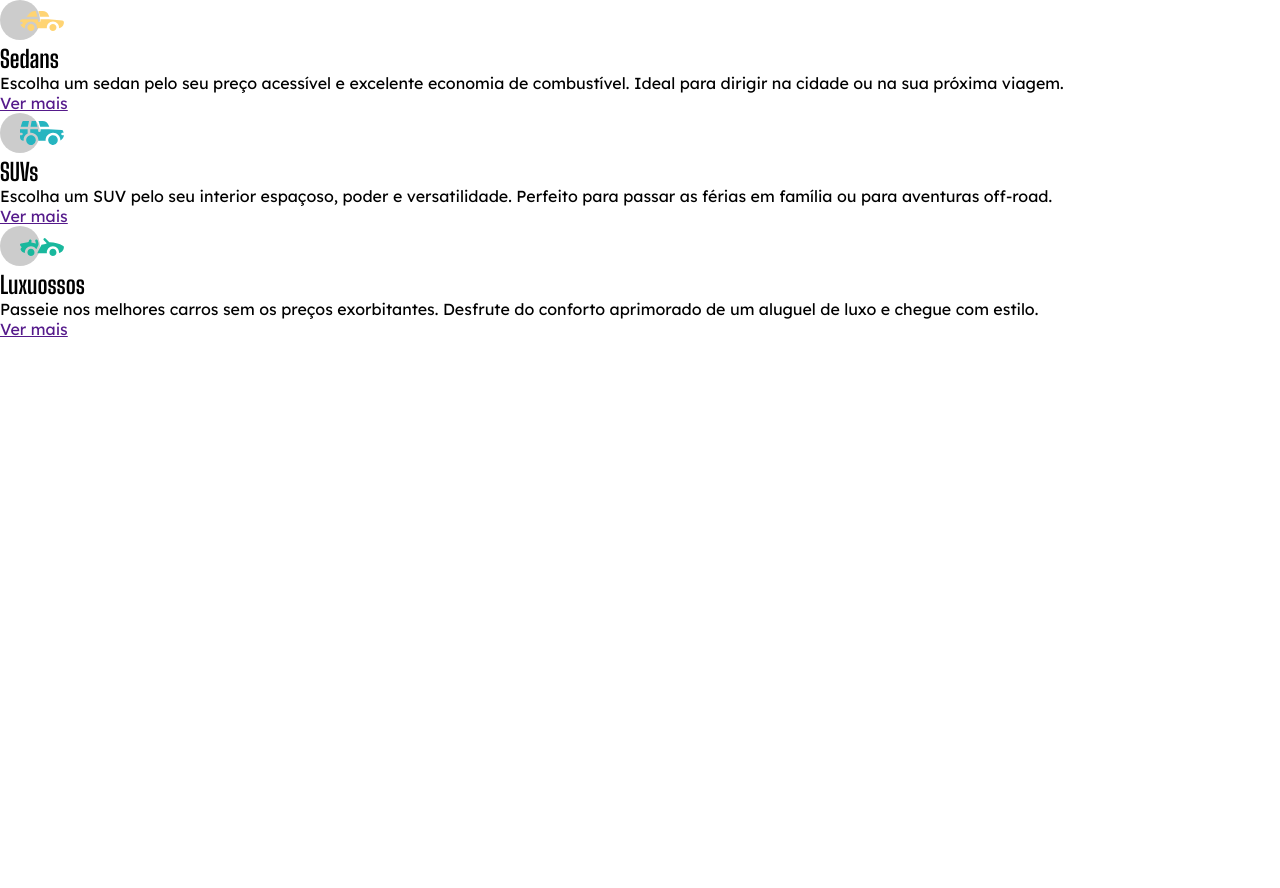
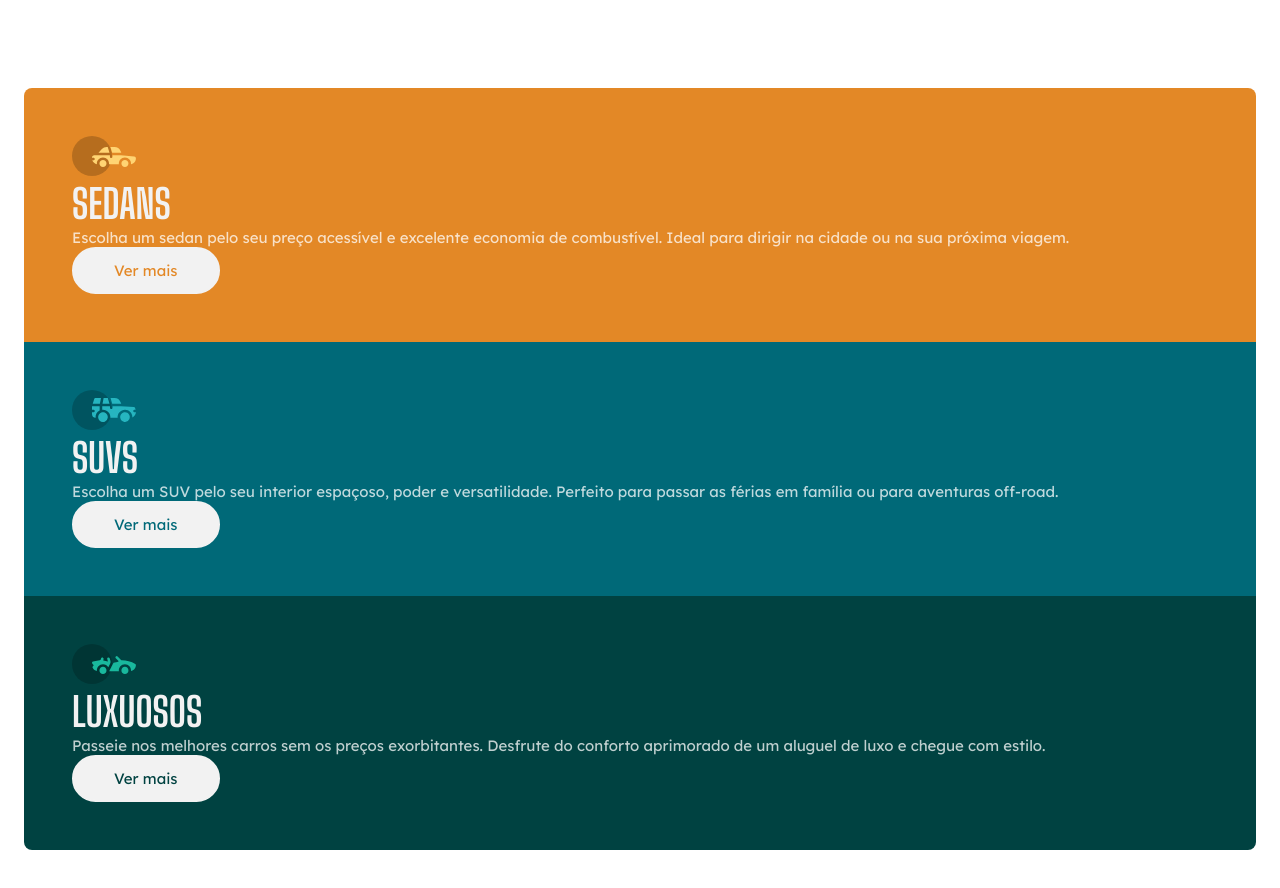
Before and after one commit to guilhermeclaudino/carros, a plain HTML site: page index.html in a window 1280 px wide. Before the commit the page ends 800 px from the top, so only its background shows below. Drawn offline with Linux system fonts and the light colour scheme.

Commit message:
finalizaçao

```diff
--- a/index.html
+++ b/index.html
@@ -17,7 +17,7 @@
               <img src="./imagens/icon-sedans.svg" alt="carro sedan">
               <h2>Sedans</h2>
               <p>Escolha um sedan pelo seu preço acessível e excelente economia de combustível. Ideal para dirigir na cidade ou na sua próxima viagem.</p>
-              <a href="">Ver mais</a>
+              <a href="https://www.webmotors.com.br/sedans" target="_blank">Ver mais</a>
         </section>
 
       <section class="suvs">
@@ -25,16 +25,16 @@
         <img src="./imagens/icon-suvs.svg" alt="carro suv">
         <h2>SUVs</h2>
         <p>Escolha um SUV pelo seu interior espaçoso, poder e versatilidade. Perfeito para passar as férias em família ou para aventuras off-road.</p>
-        <a href="">Ver mais</a>
+        <a href="https://www.webmotors.com.br/suvs" target="_blank">Ver mais</a>
 
     </section>
 
     <section class="luxuosos">
 
         <img src="./imagens/icon-luxury.svg" alt="carro de luxo">
-        <h2>Luxuossos</h2>
+        <h2>Luxuosos</h2>
         <p>Passeie nos melhores carros sem os preços exorbitantes. Desfrute do conforto aprimorado de um aluguel de luxo e chegue com estilo.</p>
-        <a href="">Ver mais</a>
+        <a href="https://www.webmotors.com.br/catalogo/carroceria/coupe/" target="_blank">Ver mais</a>
 
     </section>
 
--- a/style.css
+++ b/style.css
@@ -12,16 +12,67 @@
     --transparent-whit: rgba(255, 255, 255, 0.75);
 }
 
+body {
+    padding: 5.5rem 1.5rem;
+}
+
 h2 {
     font-family: 'Big Shoulders Display', sans-serif;
+    text-transform: uppercase;
+    font-size: 2.5rem;
+    color: var(--gray);
+    margin-block: 1.875;
+
 
 }
 
 p {
     font-family: 'Lexend Deca', sans-serif;
+    font-size: 0.9375rem;
+    color: var(--transparent-whit);
+    margin-bottom: 1.875;
 
 }
 
 a {
     font-family: 'Lexend Deca', sans-serif;
+    display: block;
+    text-decoration: none;
+    border: 2px solid var(--gray);
+    width: fit-content;
+    font-size: 0.9375rem;
+    padding: 0.75rem 2.5rem;
+    border-radius: 1.5625rem;
+    background: var(--gray);
 }
+
+section{
+    padding: 3rem;
+}
+
+.sedans {
+    background: var(--orange);
+    border-radius: 8px 8px 0 0;
+
+}
+
+.suvs {
+    background: var(--cyan);
+}
+
+.luxuosos {
+    background: var(--dark-cyan);
+    border-radius: 0 0 8px 8px;
+}
+
+.sedans a {
+    color: var(--orange);
+}
+
+.suvs a {
+    color: var(--cyan);
+}
+
+.luxuosos a {
+    color: var(--dark-cyan);
+}
```
